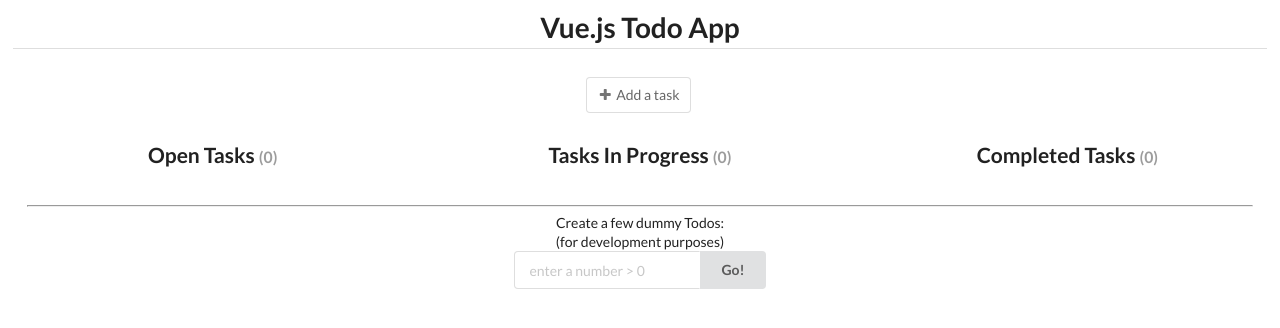
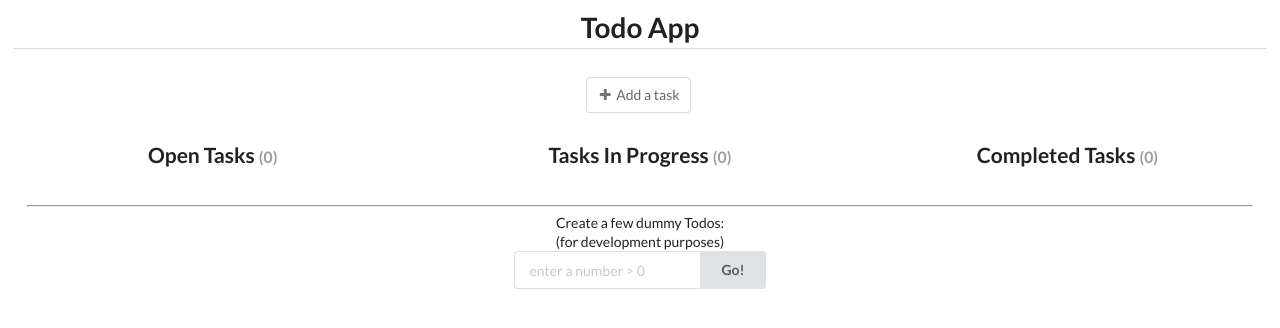
Before and after one commit to emaesen/vue-todo-app, a Vue app: page / in a window 1280 px wide. Shown: the top 328 px of the page. Built offline with nearby package versions, Linux system fonts and the light colour scheme.

Commit message:
Change page title

```diff
--- a/src/App.vue
+++ b/src/App.vue
@@ -1,7 +1,7 @@
 <template>
   <div id="app">
     <h1 class="ui dividing centered header">
-      Vue.js Todo App
+      Todo App
     </h1>
     <create-todo
       @create-todo="createTodo"
```
